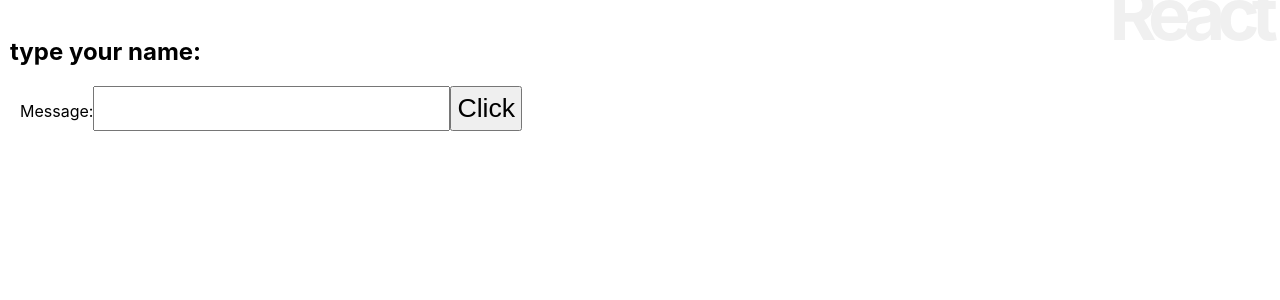
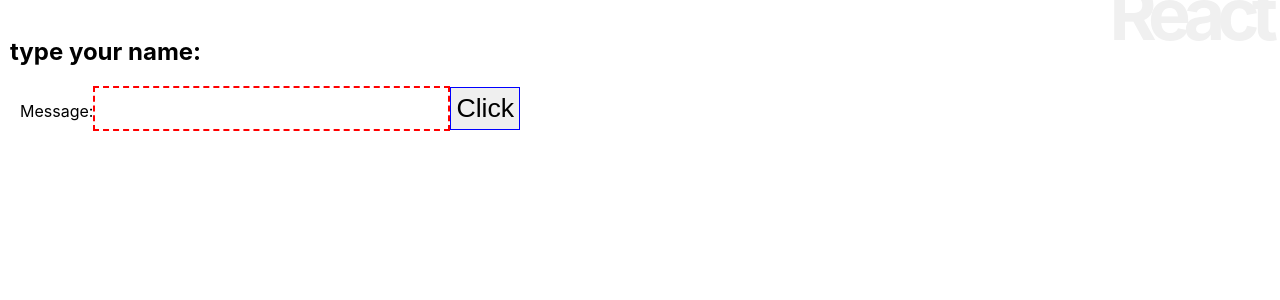
Before and after one commit to hondayuki0606/react-app, a React (Create React App) app: page / in a window 1280 px wide. Shown: the top 300 px of the page. Built offline with nearby package versions, Linux system fonts and the light colour scheme.

Commit message:
値のチェックを行うには？P172-175

```diff
--- a/src/App.css
+++ b/src/App.css
@@ -47,6 +47,13 @@
   font-size:16pt;
 }
 
+input:invalid {
+  border: 2px dashed Red;
+}
+input:valid {
+  border: 1px solid blue;
+}
+
 @keyframes App-logo-spin {
   from {
     transform: rotate(0deg);
--- a/src/App.js
+++ b/src/App.js
@@ -4,6 +4,7 @@
 import './App.css';
 
 class App extends Component {
+
   input = '';
 
   msgStyle = {
@@ -16,6 +17,7 @@
     fontSize:"20pt",
     padding:"5px"
   }
+
 
   constructor(props){
     super(props);
@@ -49,7 +51,8 @@
        <label>
         <span style={this.inputStyle}></span>Message:
          <input type="text" style={this.inputStyle}
-         onChange={this.doChange} />
+         onChange={this.doChange}
+         required pattern="[A-Za-z _,.]+" />
        </label>
        <input type="submit" style={this.inputStyle} value="Click" />
       </form>
```
